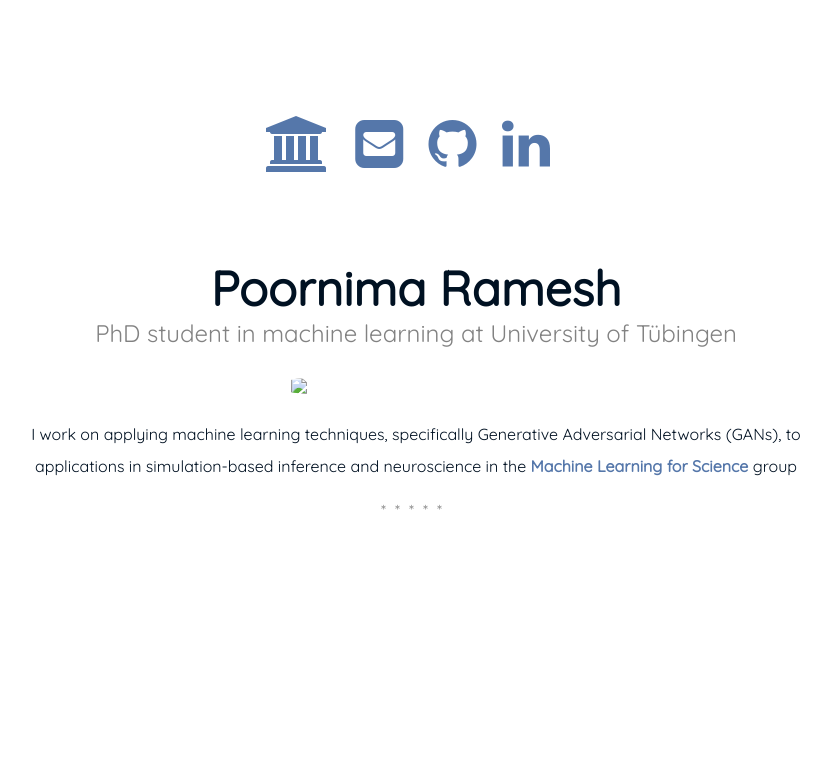
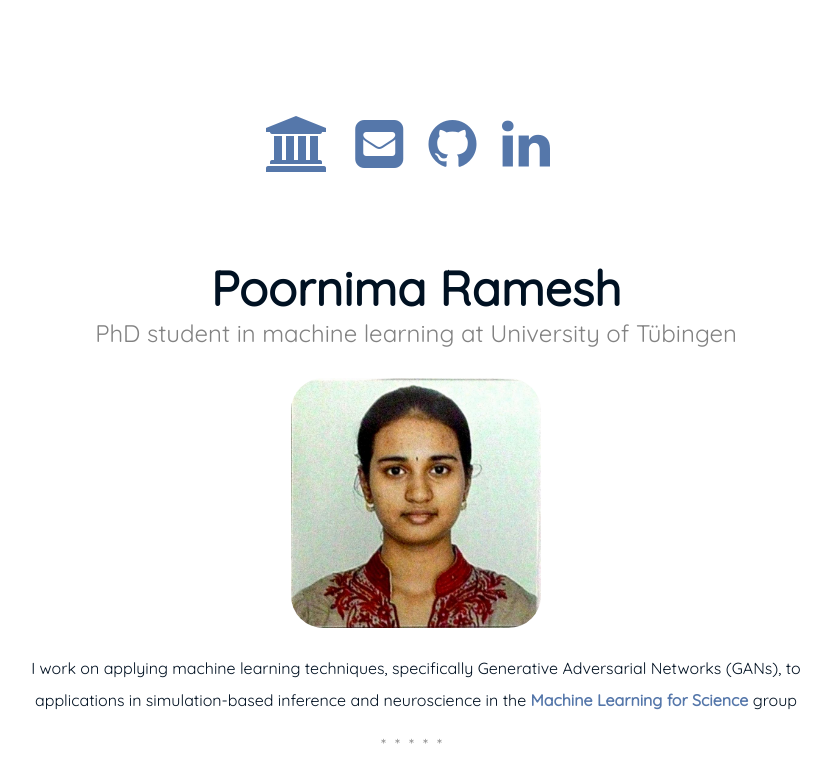
Before and after one commit to poornimaramesh/poornimaramesh.github.io, a Jekyll site: the page built from index.md, in a window 1280 px wide. Shown: the top 783 px of the page, without its empty margins (224-1055 px from the left). Built offline with Jekyll 4.4.1, drawn with Linux system fonts in a browser that asks for light colours.

Commit message:
fixed paths

```diff
--- a/index.md
+++ b/index.md
@@ -6,7 +6,8 @@ sitemap:
   priority: 0.9
 ---
 
-<img src="{{ './assets/img/PoornimaRamesh.jpeg' | prepend: site.baseurl }}" id="about-img">
+<!--img src="{{ './PoornimaRamesh.jpeg' | prepend: site.baseurl }}" id="about-img"-->
+<img src="assets/img/PoornimaRamesh.jpeg" id="about-img">
 
 <div id="describe-text">
 	<p>I work on applying machine learning techniques, specifically Generative Adversarial Networks (GANs), to applications in simulation-based inference and neuroscience in the <strong><a href="https://uni-tuebingen.de/fakultaeten/mathematisch-naturwissenschaftliche-fakultaet/fachbereiche/informatik/lehrstuehle/machine-learning-in-science/start/"> Machine Learning for Science</a></strong> group</p>
```
Also changed, not shown: 1 other file.
